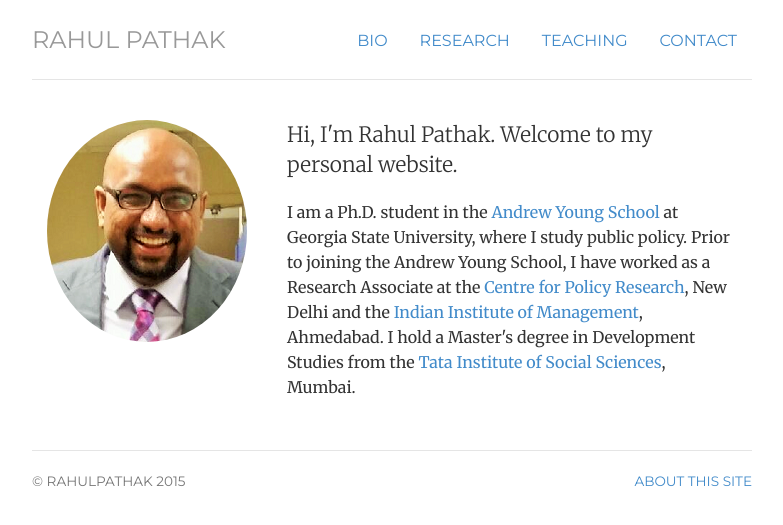
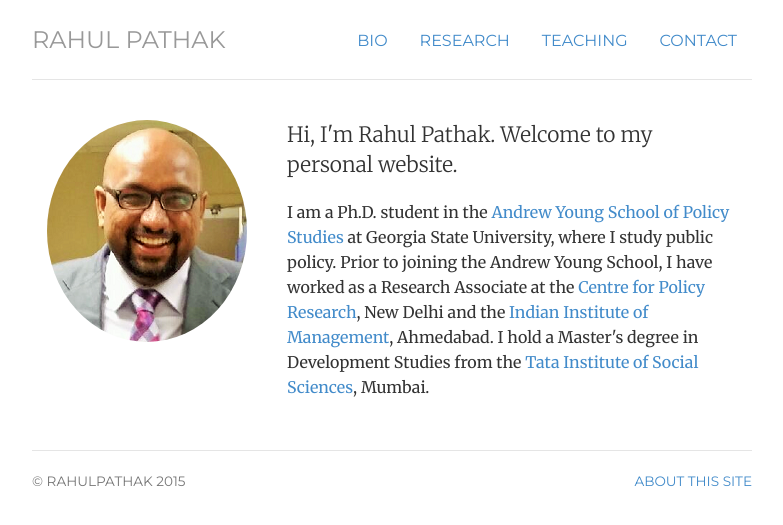
Before and after one commit to pathak-rahul/pathak-rahul.github.io, a Jekyll site: the page built from index.html, in a window 1280 px wide. Shown: the top 525 px of the page, without its empty margins (248-1031 px from the left). Built offline with Jekyll 4.4.1, drawn with Linux system fonts in a browser that asks for light colours.

Commit message:
Update index.html

```diff
--- a/index.html
+++ b/index.html
@@ -16,7 +16,7 @@
 
 	<p class="lead">Hi, I'm Rahul Pathak. Welcome to my personal website.
 
-	<p class-"lead"> I am a Ph.D. student in the <a href="http://aysps.gsu.edu/"> Andrew Young School</a> at Georgia State University, where I study public policy. Prior to joining the Andrew Young School, I have worked as a Research Associate at the <a href="http://www.cprindia.org/"> Centre for Policy Research</a>, New Delhi and the <a href="http://www.iimahd.ernet.in/"> Indian Institute of Management</a>, Ahmedabad. I hold a Master's degree in Development Studies from the <a href="http://tiss.edu/"> Tata Institute of Social Sciences</a>, Mumbai. </p> </span>
+	<p class-"lead"> I am a Ph.D. student in the <a href="http://aysps.gsu.edu/"> Andrew Young School of Policy Studies</a> at Georgia State University, where I study public policy. Prior to joining the Andrew Young School, I have worked as a Research Associate at the <a href="http://www.cprindia.org/"> Centre for Policy Research</a>, New Delhi and the <a href="http://www.iimahd.ernet.in/"> Indian Institute of Management</a>, Ahmedabad. I hold a Master's degree in Development Studies from the <a href="http://tiss.edu/"> Tata Institute of Social Sciences</a>, Mumbai. </p> </span>
 </p>
 	</div>
 
```
